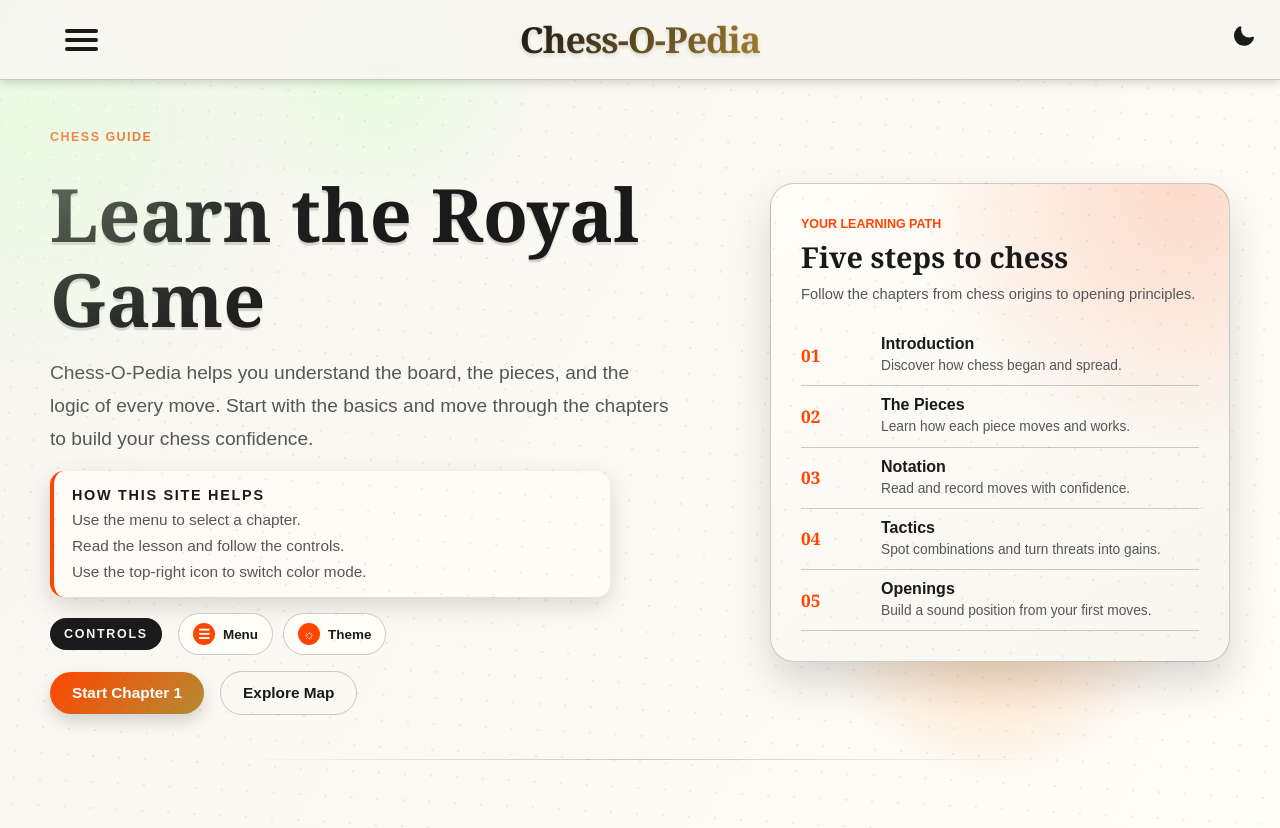
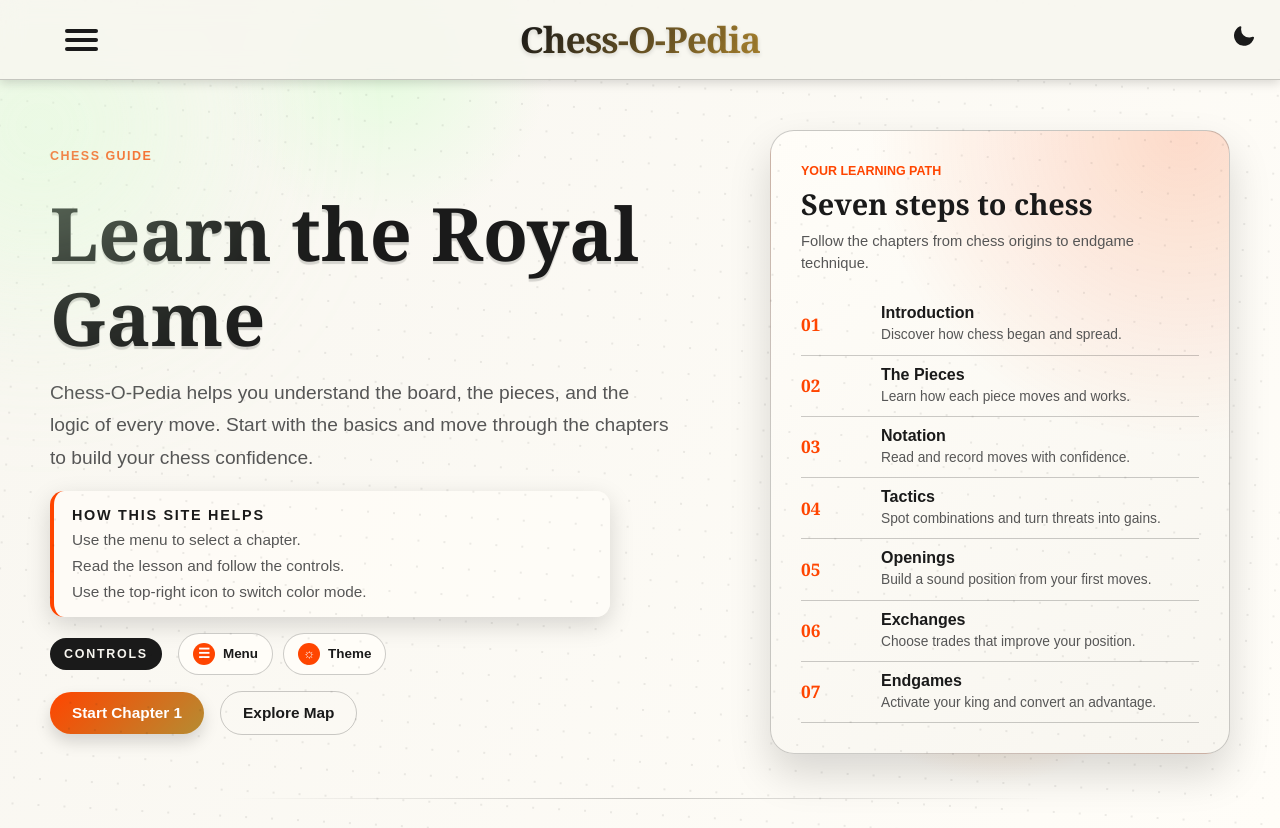
Before and after one commit to ByteHub/ByteHub.github.io, a plain HTML site: page index.html in a window 1280 px wide. Drawn offline with Linux system fonts and the light colour scheme.

Commit message:
Update chapter titles and add new chapters

```diff
--- a/index.html
+++ b/index.html
@@ -66,6 +66,8 @@
                 <li><a href="chapters/ch3.html"><span class="menu-index">03</span><span class="menu-label">Notation</span></a></li>
                 <li><a href="chapters/ch4.html"><span class="menu-index">04</span><span class="menu-label">Tactics</span></a></li>
                 <li><a href="chapters/ch5.html"><span class="menu-index">05</span><span class="menu-label">Openings</span></a></li>
+                <li><a href="chapters/ch6.html"><span class="menu-index">06</span><span class="menu-label">Exchanges</span></a></li>
+                <li><a href="chapters/ch7.html"><span class="menu-index">07</span><span class="menu-label">Endgames</span></a></li>
               </ul>
 
               <div class="menu-footer">
@@ -134,8 +136,8 @@
           <section class="board-panel chapter-feature-panel home-path-panel" id="chapter-map" aria-labelledby="home-path-title">
             <div class="chapter-feature-content">
               <span class="chapter-feature-kicker">Your learning path</span>
-              <h2 class="chapter-feature-title" id="home-path-title">Five steps to chess</h2>
-              <p class="chapter-feature-intro">Follow the chapters from chess origins to opening principles.</p>
+              <h2 class="chapter-feature-title" id="home-path-title">Seven steps to chess</h2>
+              <p class="chapter-feature-intro">Follow the chapters from chess origins to endgame technique.</p>
               <ol class="chapter-feature-list home-path-list">
                 <li>
                   <span class="chapter-feature-token home-path-number">01</span>
@@ -170,6 +172,20 @@
                   <span>
                     <a class="chapter-feature-label home-path-link" href="chapters/ch5.html">Openings</a>
                     <span class="chapter-feature-detail">Build a sound position from your first moves.</span>
+                  </span>
+                </li>
+                <li>
+                  <span class="chapter-feature-token home-path-number">06</span>
+                  <span>
+                    <a class="chapter-feature-label home-path-link" href="chapters/ch6.html">Exchanges</a>
+                    <span class="chapter-feature-detail">Choose trades that improve your position.</span>
+                  </span>
+                </li>
+                <li>
+                  <span class="chapter-feature-token home-path-number">07</span>
+                  <span>
+                    <a class="chapter-feature-label home-path-link" href="chapters/ch7.html">Endgames</a>
+                    <span class="chapter-feature-detail">Activate your king and convert an advantage.</span>
                   </span>
                 </li>
               </ol>
```
